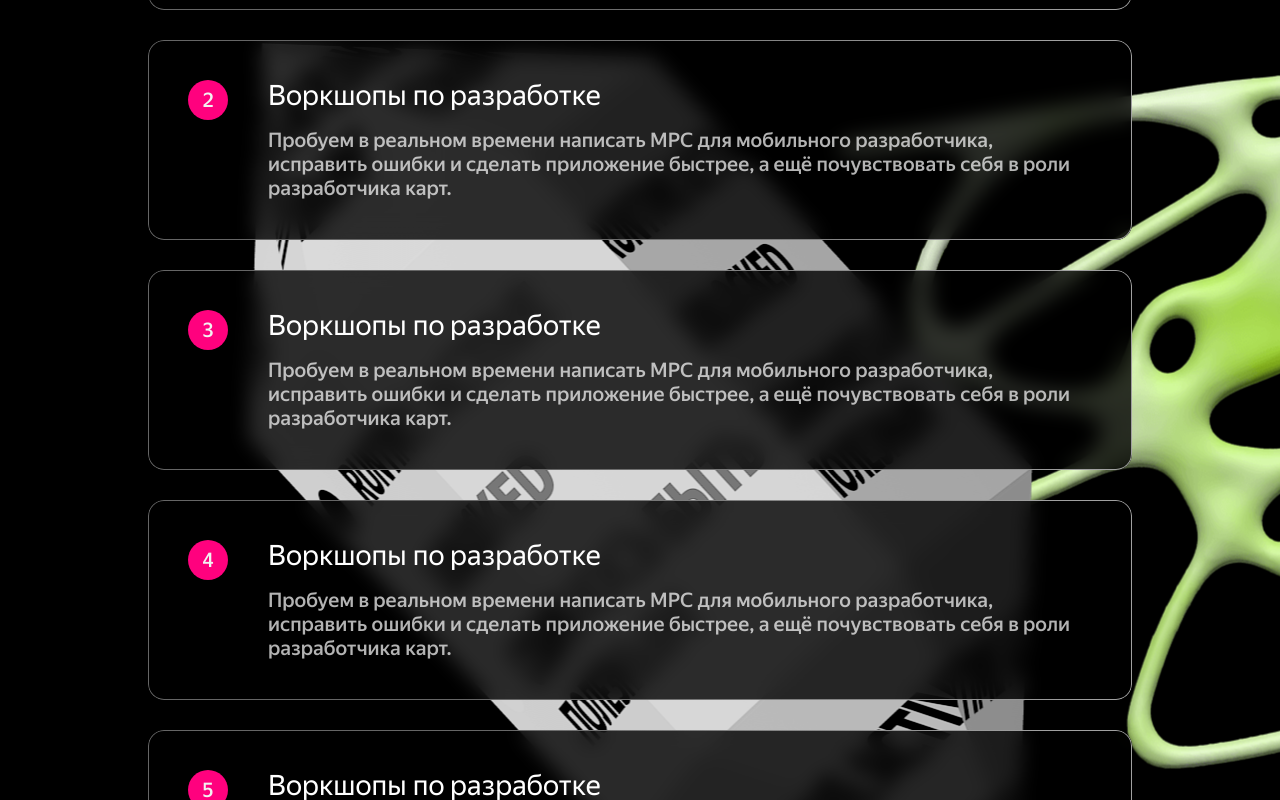
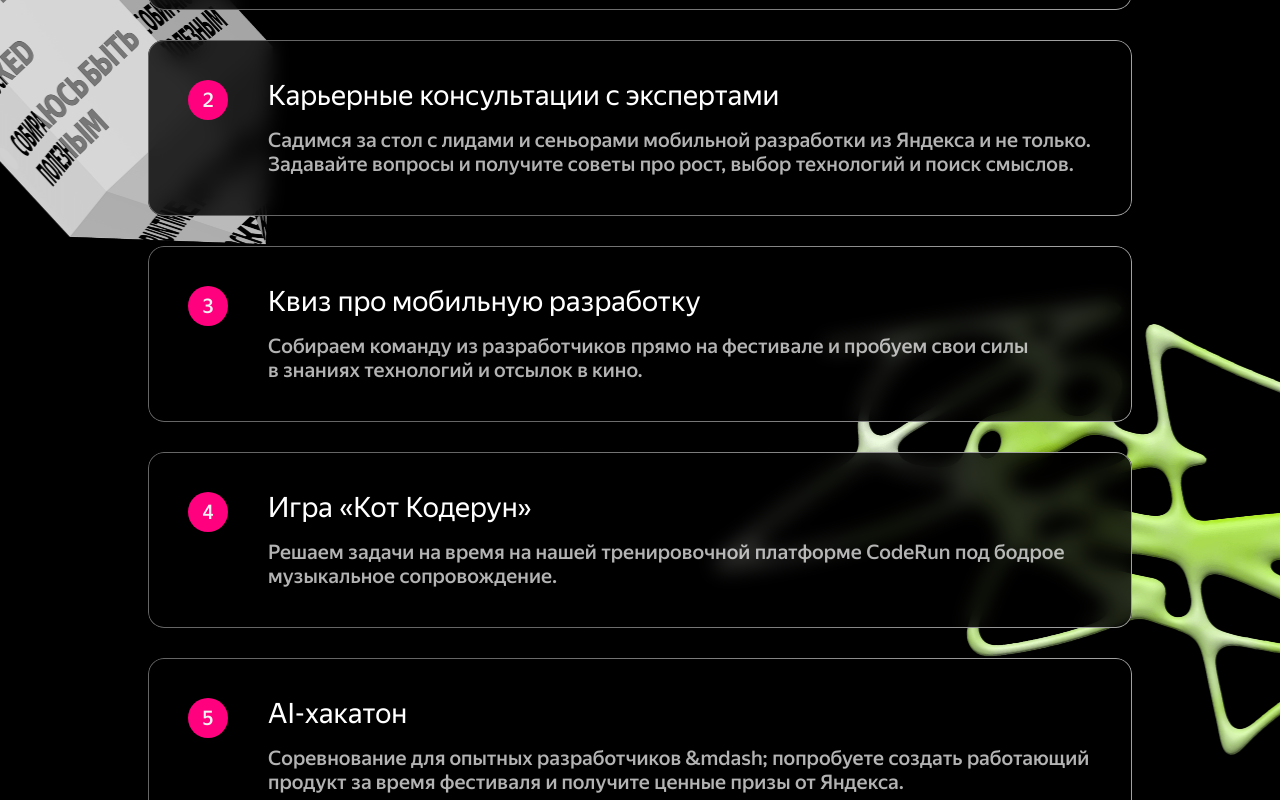
Before and after one commit to Lem0n4eLL0/mobile-hackathon-landing, a Next.js app: page / in a window 1280 px wide. Shown: the part 1680-2480 px from the top of the page. Built offline with nearby package versions, Linux system fonts and the light colour scheme.

Commit message:
Спозиционировал фоновые картинки в блоке Activities

```diff
--- a/src/common/common.tsx
+++ b/src/common/common.tsx
@@ -103,24 +103,20 @@ export const BASE_ACTIVITIES_CARDS_CONTENT: Array<BaseActivity> = [
     description: `Пробуем в${TYPO.NBSP}реальном времени написать MPC для${TYPO.NBSP}мобильного разработчика, исправить ошибки и${TYPO.NBSP}сделать приложение быстрее, а${TYPO.NBSP}ещё почувствовать себя в${TYPO.NBSP}роли разработчика карт.`,
   },
   {
-    title: `Воркшопы по${TYPO.NBSP}разработке`,
-    description: `Пробуем в${TYPO.NBSP}реальном времени написать MPC для${TYPO.NBSP}мобильного разработчика, исправить ошибки и${TYPO.NBSP}сделать приложение быстрее, а${TYPO.NBSP}ещё почувствовать себя в${TYPO.NBSP}роли разработчика карт.`,
+    title: `Карьерные консультации с${TYPO.NBSP}экспертами`,
+    description: `Садимся за${TYPO.NBSP}стол с${TYPO.NBSP}лидами и${TYPO.NBSP}сеньорами мобильной разработки из${TYPO.NBSP}Яндекса и${TYPO.NBSP}не${TYPO.NBSP}только. Задавайте вопросы и${TYPO.NBSP}получите советы про${TYPO.NBSP}рост, выбор технологий и${TYPO.NBSP}поиск смыслов.`,
   },
   {
-    title: `Воркшопы по${TYPO.NBSP}разработке`,
-    description: `Пробуем в${TYPO.NBSP}реальном времени написать MPC для${TYPO.NBSP}мобильного разработчика, исправить ошибки и${TYPO.NBSP}сделать приложение быстрее, а${TYPO.NBSP}ещё почувствовать себя в${TYPO.NBSP}роли разработчика карт.`,
+    title: `Квиз про${TYPO.NBSP}мобильную разработку`,
+    description: `Собираем команду из${TYPO.NBSP}разработчиков прямо на${TYPO.NBSP}фестивале и${TYPO.NBSP}пробуем свои силы в${TYPO.NBSP}знаниях технологий и${TYPO.NBSP}отсылок в${TYPO.NBSP}кино.`,
   },
   {
-    title: `Воркшопы по${TYPO.NBSP}разработке`,
-    description: `Пробуем в${TYPO.NBSP}реальном времени написать MPC для${TYPO.NBSP}мобильного разработчика, исправить ошибки и${TYPO.NBSP}сделать приложение быстрее, а${TYPO.NBSP}ещё почувствовать себя в${TYPO.NBSP}роли разработчика карт.`,
+    title: `Игра ${TYPO.LAQUO}Кот Кодерун${TYPO.RAQUO}`,
+    description: `Решаем задачи на${TYPO.NBSP}время на${TYPO.NBSP}нашей тренировочной платформе CodeRun под${TYPO.NBSP}бодрое музыкальное сопровождение.`,
   },
   {
-    title: `Воркшопы по${TYPO.NBSP}разработке`,
-    description: `Пробуем в${TYPO.NBSP}реальном времени написать MPC для${TYPO.NBSP}мобильного разработчика, исправить ошибки и${TYPO.NBSP}сделать приложение быстрее, а${TYPO.NBSP}ещё почувствовать себя в${TYPO.NBSP}роли разработчика карт.`,
-  },
-  {
-    title: `Воркшопы по${TYPO.NBSP}разработке`,
-    description: `Пробуем в${TYPO.NBSP}реальном времени написать MPC для${TYPO.NBSP}мобильного разработчика, исправить ошибки и${TYPO.NBSP}сделать приложение быстрее, а${TYPO.NBSP}ещё почувствовать себя в${TYPO.NBSP}роли разработчика карт.`,
+    title: `AI-хакатон`,
+    description: `Соревнование для${TYPO.NBSP}опытных разработчиков${TYPO.NBSP}&mdash; попробуете создать работающий продукт за${TYPO.NBSP}время фестиваля и${TYPO.NBSP}получите ценные призы от${TYPO.NBSP}Яндекса.`,
   },
 ]
 
--- a/src/components/crads/MainActivitiesCard/MainActivitiesCard.module.css
+++ b/src/components/crads/MainActivitiesCard/MainActivitiesCard.module.css
@@ -48,6 +48,7 @@
 @media (max-width: 767px) {
   .activities-card {
     display: flex;
+    backdrop-filter: none;
     flex-direction: column;
     padding: 16px;
     gap: 0;
--- a/src/pages/MainPage/Activities/Activities.module.css
+++ b/src/pages/MainPage/Activities/Activities.module.css
@@ -1,17 +1,39 @@
 .activities__wrapper {
+  position: relative;
   color: var(--additional-text-color);
+  background:
+    url('@/assets/road-map-bg-decorative-element-1.png') left calc(50% - 695px) top 2% / 883px,
+    url('@/assets/road-map-bg-decorative-element-2.png') right
+      calc(50% - clamp(615px, -285px + 62.5vw, 915px)) top 100% / 1088px;
+  background-repeat: no-repeat;
   background-color: var(--main-bg-color);
-  background-image:
-    url('@/assets/road-map-bg-decorative-element-1.png'),
-    url('@/assets/road-map-bg-decorative-element-2.png');
-  background-repeat: no-repeat;
-  background-size: auto;
-  background-position:
-    50%,
-    -50%;
+}
+
+@media (max-width: 1439px) {
+  .activities__wrapper {
+    background-position:
+      left -365px top 10%,
+      right -435px top 100%;
+  }
+}
+
+@media (max-width: 767px) {
+  .activities__wrapper {
+    background-position:
+      right -120px top 40%,
+      right -300px bottom calc(-11% - 5px);
+    background-size:
+      410px auto,
+      729px auto;
+    background-image:
+      url('@/assets/road-map-bg-decorative-element-1-mob.png'),
+      url('@/assets/road-map-bg-decorative-element-2.png');
+  }
 }
 
 .activities {
+  position: relative;
+  z-index: 1;
   padding: var(--base-top-paddings-page) var(--base-side-paddings-page)
     var(--base-bottom-paddings-page);
   width: 100%;
@@ -49,6 +71,7 @@
 
   .activities__list {
     margin: 0 0 24px;
+    gap: 8px;
   }
 
   .activities__btn {
```
Also changed, not shown: src/assets/road-map-bg-decorative-element-1-mob.png (added).
